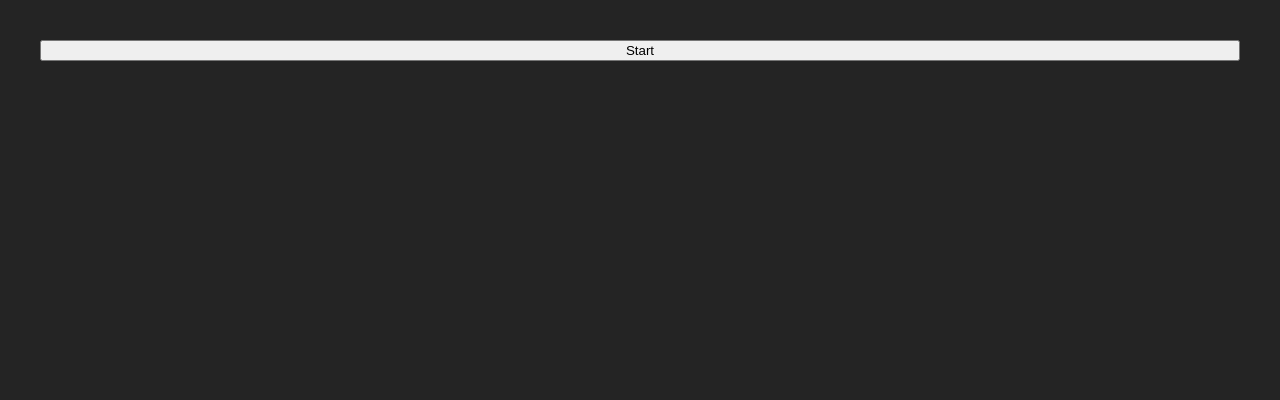
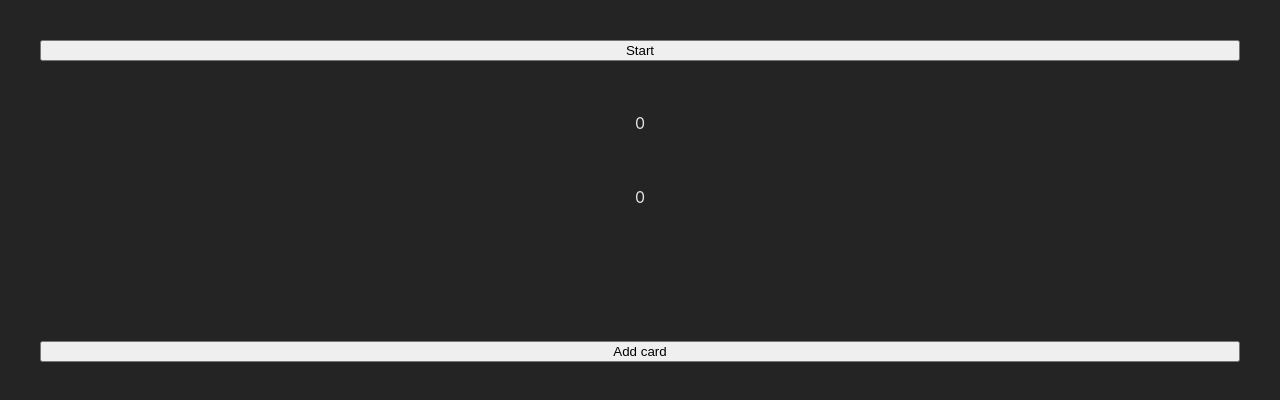
Before and after one commit to klementina1809/black-jack, a React (Vite) app: page / in a window 1280 px wide. Shown: the top 400 px of the page. Built offline with nearby package versions, Linux system fonts and the light colour scheme.

Commit message:
checkGameStatus

```diff
--- a/src/App.jsx
+++ b/src/App.jsx
@@ -8,10 +8,23 @@ function App() {
 
 	const [dealerCards, setDealerCards] = useState([]);
 	const [playerCards, setPlayerCards] = useState([]);
+	const [playersSum, setPlayersSum] = useState(0);
+	const [dealersSum, setDealersSum] = useState(0);
+	const [gameStatus, setGameStatus] = useState("");
 
 	useEffect(() => {
-		console.log("cards", cards);
-	}, [cards]);
+		checkGameStatus();
+	}, [playerCards]);
+
+	const addCard = () => {
+		const newCard = randomCardGenerate();
+
+		setCards((prevCards) => {
+			const newCards = prevCards.filter((card) => card.id !== newCard.id);
+			return newCards;
+		});
+		setPlayerCards([...playerCards, newCard]);
+	};
 
 	const randomCardGenerate = () => {
 		const randomId = Math.floor(Math.random() * 51);
@@ -22,6 +35,27 @@ function App() {
 		}
 
 		return newRandomCard;
+	};
+
+	const checkGameStatus = () => {
+		if (playerCards.length > 1) {
+			let playersSum = 0;
+			for (let card of playerCards) {
+				playersSum += card.points;
+			}
+			setPlayersSum(playersSum);
+			console.log("playersSum", playersSum);
+			const dealersSum = dealerCards[0].points;
+			setDealersSum(dealersSum);
+
+			if (playerCards.length === 2 && playersSum === 21)
+				setGameStatus("player black jack");
+			if (playersSum > 21) setGameStatus("player bust");
+
+			if (dealerCards.length === 2 && dealersSum === 21)
+				setGameStatus("dealer black jack");
+			if (dealersSum > 21) setGameStatus("dealer bust");
+		}
 	};
 
 	const startGame = () => {
@@ -56,6 +90,7 @@ function App() {
 		<div className="table-container">
 			<button onClick={startGame}>Start</button>
 			<div className="dealer container">
+				<span>{dealersSum}</span>
 				{dealerCards.map((card) => (
 					<img className="card" key={card.id} src={card.img} alt="" />
 				))}
@@ -64,7 +99,20 @@ function App() {
 				{playerCards.map((card) => (
 					<img className="card" key={card.id} src={card.img} alt="" />
 				))}
+				<span>{playersSum}</span>
 			</div>
+			<p>{gameStatus}</p>
+			<button
+				disabled={
+					gameStatus === "dealer bust" ||
+					gameStatus === "player bust" ||
+					gameStatus === "player black jack" ||
+					gameStatus === "dealer black jack"
+				}
+				onClick={addCard}
+			>
+				Add card
+			</button>
 		</div>
 	);
 }
```
